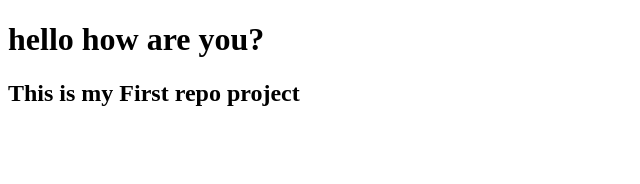
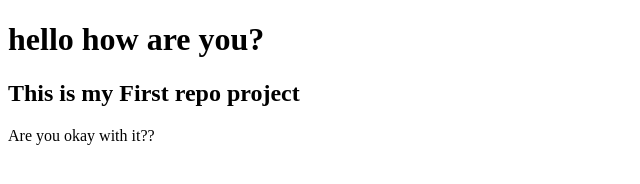
Before and after one commit to Ripon06/My-First-Website, a plain HTML site: page index.html in a window 1280 px wide. Shown: the whole page, without its empty margins (0-640 px from the left). Drawn offline with Linux system fonts and the light colour scheme.

Commit message:
take away

```diff
--- a/index.html
+++ b/index.html
@@ -8,6 +8,7 @@
 <body>
     <h1>hello how are you?</h1>
     <h2>This is my First repo project</h2>
+    <P>Are you okay with it??</P>
 
 </body>
 </html>
```
